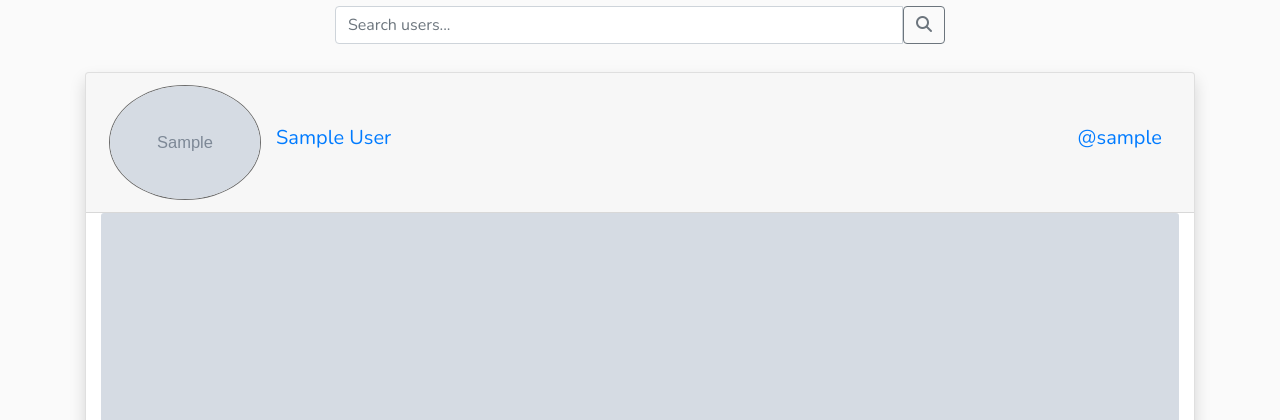
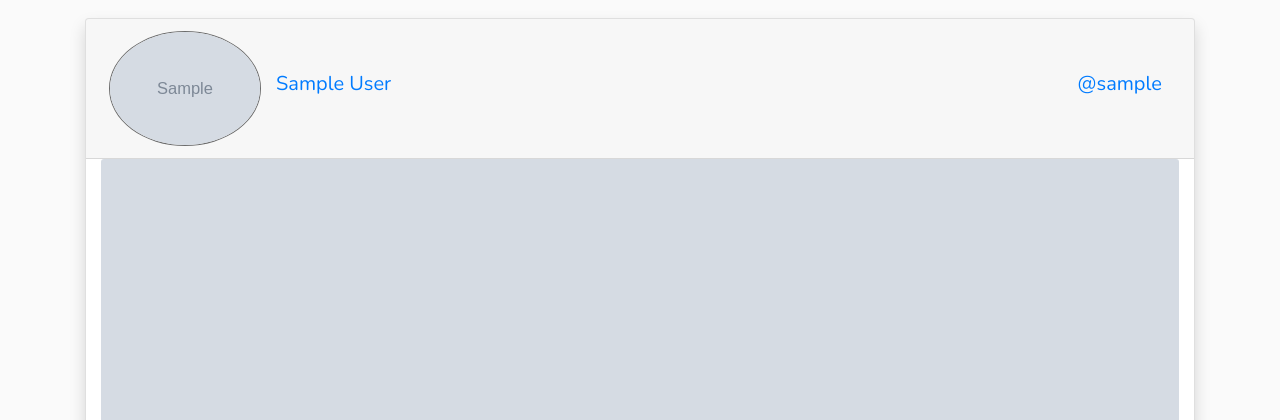
Before and after one commit to OwenDa/portfolio-4, a Django app: page / in a window 1280 px wide. Shown: the part 56-476 px from the top of the page. Run offline with Django 3.2, Linux system fonts and the light colour scheme; a user stored in the database is signed in; tables that the repository leaves empty hold one stand-in row (values such as "Sample post"); grey boxes marked "Sample" are stand-in pictures; some libraries are stand-ins or nearby versions.

Commit message:
Remove unfinished searchbar html

```diff
--- a/templates/index.html
+++ b/templates/index.html
@@ -2,25 +2,6 @@
 {% load static %}
 
 {% block content %}
-<!-- Search bar -->
-<section class="container-fluid mt-2">
-    <div class="row justify-content-center align-items-center">
-        <div class="col-10 col-md-6">
-            {% if user.is_authenticated %}
-            <form action="/search" method="POST">
-                {% csrf_token %}
-                <div class="input-group mb-1 mt-1">
-                    <input type="text" class="form-control" placeholder="Search users..."
-                        aria-label="Search users by name">
-                    <button class="btn btn-outline-secondary" type="submit" id="search-button"><i
-                            class="fas fa-search"></i></button>
-                </div>
-            </form>
-            {% endif %}
-        </div>
-    </div>
-</section>
-<!-- End of search and add post panel -->
 
 <section class="container">
     {% for post in posts reversed %}
```
